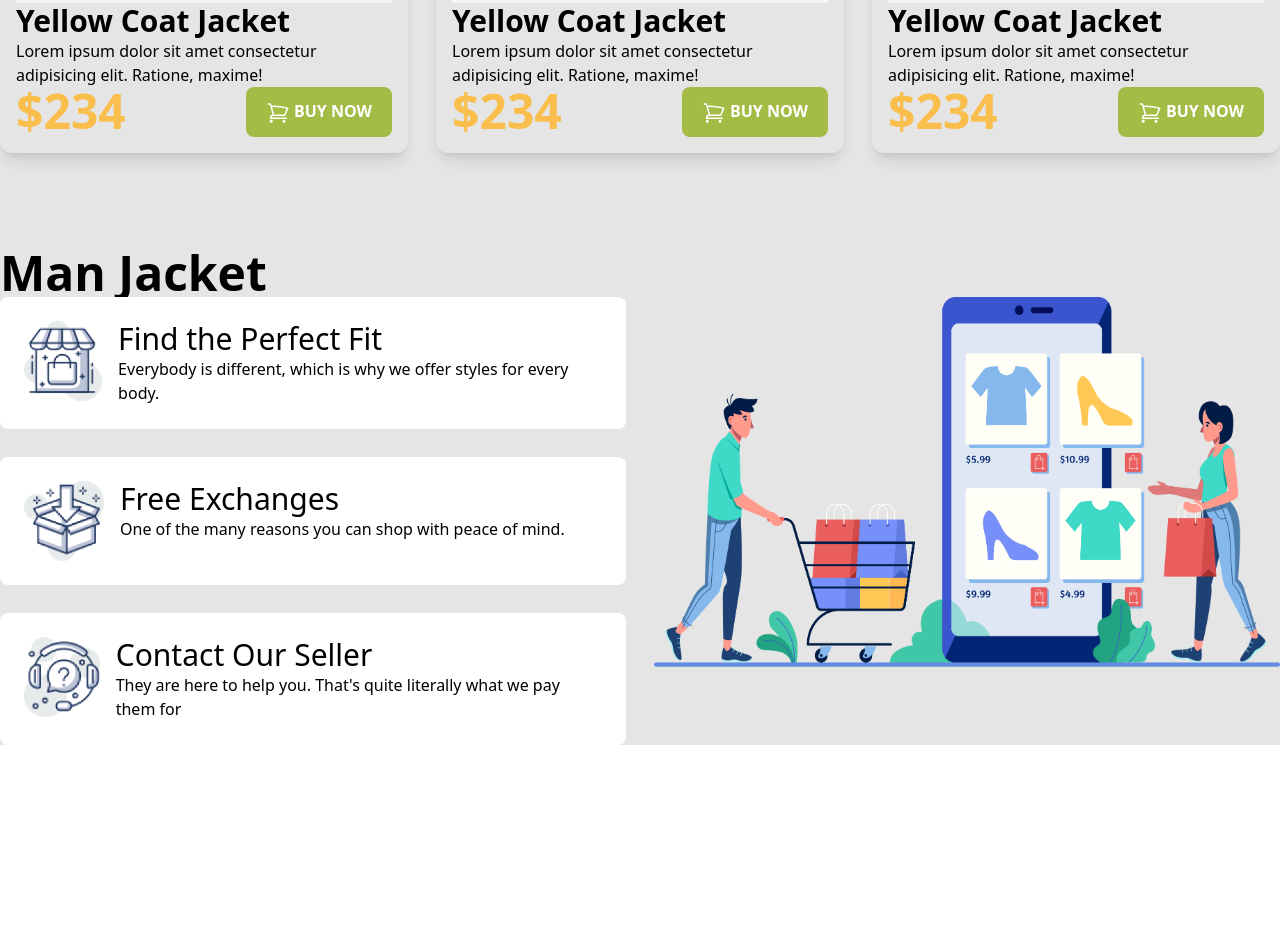
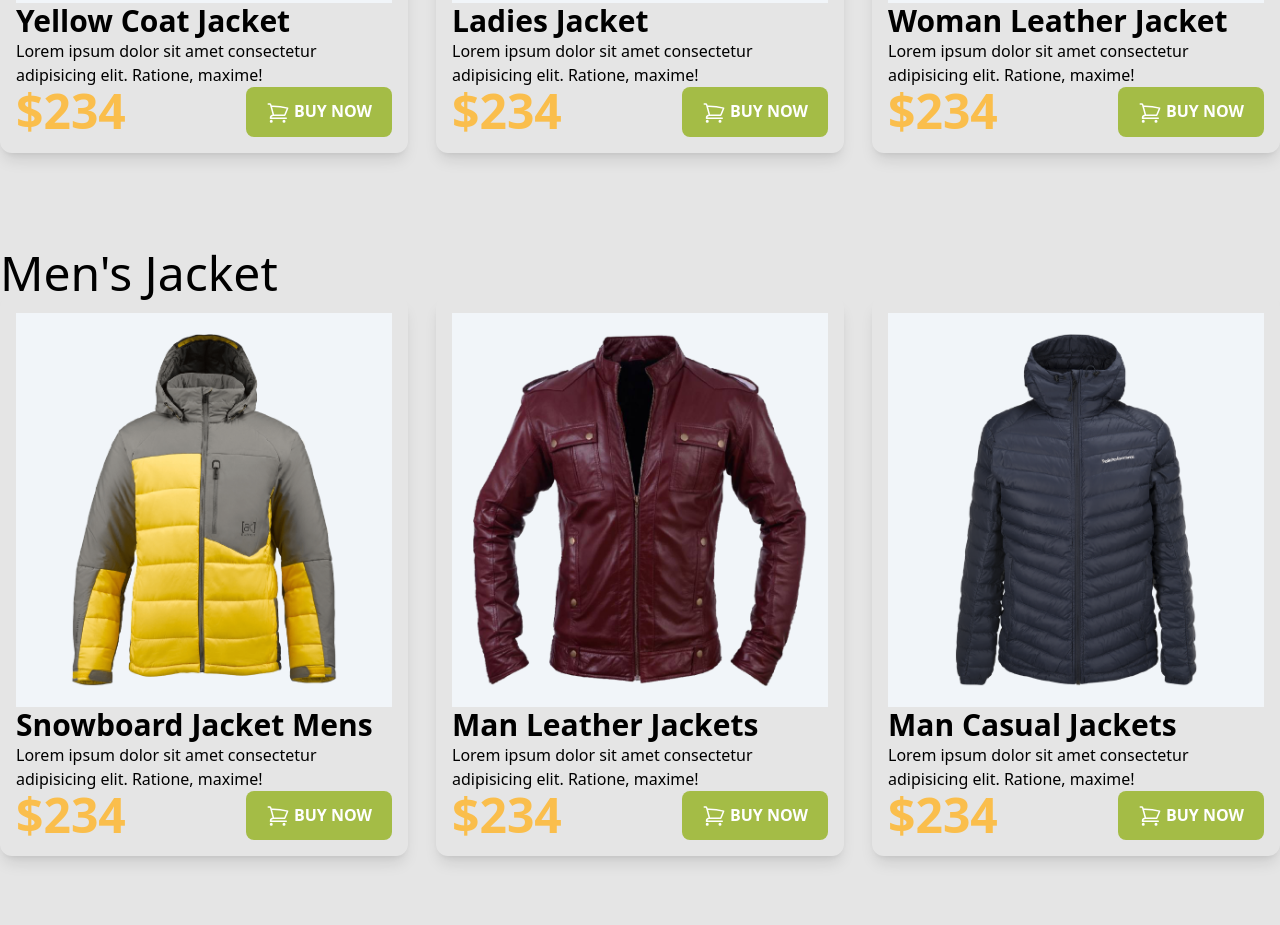
Before and after one commit to sowmik-sec/penguin-fashion, a plain HTML site: page index.html in a window 1280 px wide. Shown: the part 1175-2100 px from the top of the page. Before the commit the page ends 1920 px from the top, so only its background shows below. Drawn offline with nearby package versions, Linux system fonts and the light colour scheme.

Commit message:
men's jacket added

```diff
--- a/index.html
+++ b/index.html
@@ -62,7 +62,7 @@
     <main class="container mx-auto bg-[#E5E5E5]">
       <!-- woman jacket  -->
       <section class="pb-24">
-        <h2 class="text-2xl sm:text-5xl">Woman Jacket</h2>
+        <h2 class="text-2xl sm:text-5xl">Women's Jacket</h2>
         <div class="grid md:grid-cols-2 lg:grid-cols-3 gap-7">
           <!-- jacket 1 -->
           <div class="p-4 shadow-lg rounded-xl">
@@ -104,9 +104,7 @@
             <div class="p-5 bg-slate-100">
               <img src="images/jacket-2.png" alt="" />
             </div>
-            <h3 class="text-xl sm:text-3xl font-semibold">
-              Yellow Coat Jacket
-            </h3>
+            <h3 class="text-xl sm:text-3xl font-semibold">Ladies Jacket</h3>
             <p>
               Lorem ipsum dolor sit amet consectetur adipisicing elit. Ratione,
               maxime!
@@ -140,7 +138,7 @@
               <img src="images/jacket-3.png" alt="" />
             </div>
             <h3 class="text-xl sm:text-3xl font-semibold">
-              Yellow Coat Jacket
+              Woman Leather Jacket
             </h3>
             <p>
               Lorem ipsum dolor sit amet consectetur adipisicing elit. Ratione,
@@ -172,8 +170,115 @@
         </div>
       </section>
       <!-- man jacket  -->
-      <section>
-        <h2 class="text-5xl font-bold">Man Jacket</h2>
+      <section class="pb-24">
+        <h2 class="text-2xl sm:text-5xl">Men's Jacket</h2>
+        <div class="grid md:grid-cols-2 lg:grid-cols-3 gap-7">
+          <!-- jacket 1 -->
+          <div class="p-4 shadow-lg rounded-xl">
+            <div class="p-5 bg-slate-100">
+              <img src="images/jacket-4.png" alt="" />
+            </div>
+            <h3 class="text-xl sm:text-3xl font-semibold">
+              Snowboard Jacket Mens
+            </h3>
+            <p>
+              Lorem ipsum dolor sit amet consectetur adipisicing elit. Ratione,
+              maxime!
+            </p>
+            <div class="flex justify-between">
+              <h2 class="text-5xl text-jacketprice font-bold">$234</h2>
+              <button
+                class="uppercase bg-[#A4BC46] px-5 py-3 font-semibold text-white rounded-lg"
+              >
+                <svg
+                  xmlns="http://www.w3.org/2000/svg"
+                  fill="none"
+                  viewBox="0 0 24 24"
+                  stroke-width="1.5"
+                  stroke="currentColor"
+                  class="w-6 h-6 inline"
+                >
+                  <path
+                    stroke-linecap="round"
+                    stroke-linejoin="round"
+                    d="M2.25 3h1.386c.51 0 .955.343 1.087.835l.383 1.437M7.5 14.25a3 3 0 00-3 3h15.75m-12.75-3h11.218c1.121-2.3 2.1-4.684 2.924-7.138a60.114 60.114 0 00-16.536-1.84M7.5 14.25L5.106 5.272M6 20.25a.75.75 0 11-1.5 0 .75.75 0 011.5 0zm12.75 0a.75.75 0 11-1.5 0 .75.75 0 011.5 0z"
+                  />
+                </svg>
+                Buy Now
+              </button>
+            </div>
+          </div>
+          <!-- jacket 2 -->
+          <div class="p-4 shadow-lg rounded-xl">
+            <div class="p-5 bg-slate-100">
+              <img src="images/jacket-5.png" alt="" />
+            </div>
+            <h3 class="text-xl sm:text-3xl font-semibold">
+              Man Leather Jackets
+            </h3>
+            <p>
+              Lorem ipsum dolor sit amet consectetur adipisicing elit. Ratione,
+              maxime!
+            </p>
+            <div class="flex justify-between">
+              <h2 class="text-5xl text-jacketprice font-bold">$234</h2>
+              <button
+                class="uppercase bg-[#A4BC46] px-5 py-3 font-semibold text-white rounded-lg"
+              >
+                <svg
+                  xmlns="http://www.w3.org/2000/svg"
+                  fill="none"
+                  viewBox="0 0 24 24"
+                  stroke-width="1.5"
+                  stroke="currentColor"
+                  class="w-6 h-6 inline"
+                >
+                  <path
+                    stroke-linecap="round"
+                    stroke-linejoin="round"
+                    d="M2.25 3h1.386c.51 0 .955.343 1.087.835l.383 1.437M7.5 14.25a3 3 0 00-3 3h15.75m-12.75-3h11.218c1.121-2.3 2.1-4.684 2.924-7.138a60.114 60.114 0 00-16.536-1.84M7.5 14.25L5.106 5.272M6 20.25a.75.75 0 11-1.5 0 .75.75 0 011.5 0zm12.75 0a.75.75 0 11-1.5 0 .75.75 0 011.5 0z"
+                  />
+                </svg>
+                Buy Now
+              </button>
+            </div>
+          </div>
+          <!-- jacket 3 -->
+          <div class="p-4 shadow-lg rounded-xl">
+            <div class="p-5 bg-slate-100">
+              <img src="images/jacket-6.png" alt="" />
+            </div>
+            <h3 class="text-xl sm:text-3xl font-semibold">
+              Man Casual Jackets
+            </h3>
+            <p>
+              Lorem ipsum dolor sit amet consectetur adipisicing elit. Ratione,
+              maxime!
+            </p>
+            <div class="flex justify-between">
+              <h2 class="text-5xl text-jacketprice font-bold">$234</h2>
+              <button
+                class="uppercase bg-[#A4BC46] px-5 py-3 font-semibold text-white rounded-lg"
+              >
+                <svg
+                  xmlns="http://www.w3.org/2000/svg"
+                  fill="none"
+                  viewBox="0 0 24 24"
+                  stroke-width="1.5"
+                  stroke="currentColor"
+                  class="w-6 h-6 inline"
+                >
+                  <path
+                    stroke-linecap="round"
+                    stroke-linejoin="round"
+                    d="M2.25 3h1.386c.51 0 .955.343 1.087.835l.383 1.437M7.5 14.25a3 3 0 00-3 3h15.75m-12.75-3h11.218c1.121-2.3 2.1-4.684 2.924-7.138a60.114 60.114 0 00-16.536-1.84M7.5 14.25L5.106 5.272M6 20.25a.75.75 0 11-1.5 0 .75.75 0 011.5 0zm12.75 0a.75.75 0 11-1.5 0 .75.75 0 011.5 0z"
+                  />
+                </svg>
+                Buy Now
+              </button>
+            </div>
+          </div>
+        </div>
       </section>
       <!-- our benefits -->
       <section>
```
